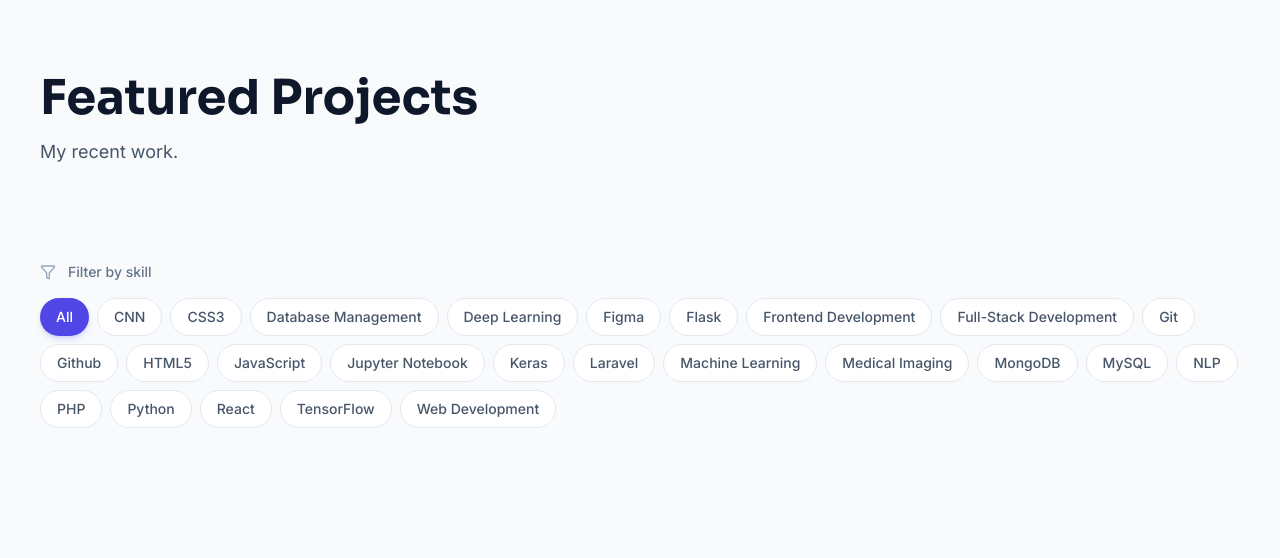
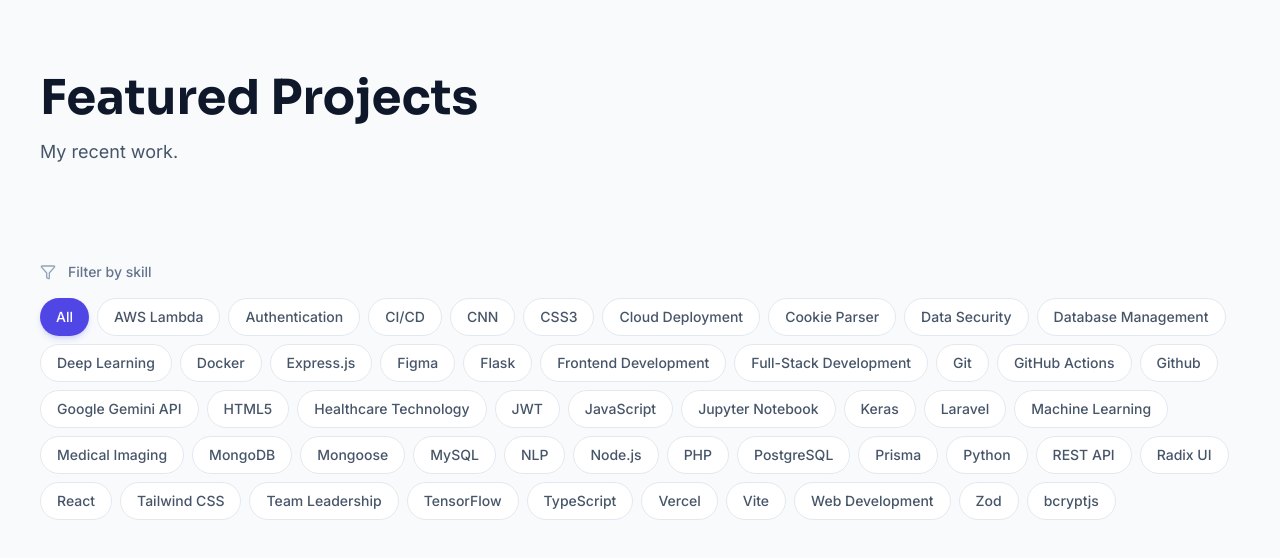
Before and after one commit to kAveeShA161/my_portfolio, a React (Vite) app: page / in a window 1280 px wide. Shown: the part 2349-2907 px from the top of the page. Built offline with nearby package versions, Linux system fonts and the light colour scheme.

Commit message:
Added the latest Projects

```diff
--- a/src/components/Projects.tsx
+++ b/src/components/Projects.tsx
@@ -5,6 +5,28 @@ import { ExternalLinkIcon, GithubIcon, FilterIcon } from 'lucide-react';
 const projectsData = [
   {
     id: 1,
+    title: 'TaskFlow - AI Powered Task Management App',
+    description:
+      'Developed and deployed a full-stack task management platform with productivity-focused features including task CRUD operations, dashboard analytics, mood tracking, focus streaks, and AI-powered task planning using Google Gemini API. Implemented secure authentication with JWT, email verification, OTP-based password reset, and deployed the backend on AWS Lambda with the frontend hosted on Vercel. Automated CI/CD workflows using GitHub Actions and optimized delivery through Docker containerization.',
+    image:
+      '/my_portfolio/images/TaskFlow_Image.png',
+    tags: ['React', 'Vite', 'Node.js', 'Express.js', 'MongoDB', 'Mongoose', 'JWT', 'bcryptjs', 'Cookie Parser', 'Google Gemini API', 'AWS Lambda', 'Vercel', 'GitHub Actions', 'Docker', 'CI/CD', 'REST API', 'Full-Stack Development', 'Authentication', 'Cloud Deployment'],
+    liveUrl: 'https://ai-based-to-do-app.vercel.app/',
+    githubUrl: 'https://github.com/kAveeShA161/AI_Based_To_Do_App'
+  },
+  {
+    id: 2,
+    title: 'Maternal & Child Health Management System - Ongoing Project',
+    description:
+      'Developing a full-stack healthcare management platform to digitize paper-based maternal and child health records and streamline healthcare operations for the MOH Office, Imbulpe, Sri Lanka. Built responsive and user-friendly interfaces to replace manual paperwork and improve patient data management efficiency for healthcare staff. Implemented secure authentication, encrypted data handling, RESTful APIs, validation, and scalable database architecture to ensure data integrity and system reliability.',
+    image:
+      '/my_portfolio/images/MOH_Imbulpe.png',
+    tags: ['React','TypeScript','Vite','Node.js','Express.js','PostgreSQL','Prisma','Tailwind CSS','Radix UI','JWT','REST API','Zod','Authentication','Data Security','Healthcare Technology','Full-Stack Development','Team Leadership','Database Management'],
+    liveUrl: '#',
+    githubUrl: '#'
+  },
+  {
+    id: 3,
     title: 'Brain Tumor Classifier',
     description:
       'Built a brain tumor classifier using convolutional neural networks (CNNs) to analyze MRI scans and identify tumor types. Focused on data preprocessing, model optimization, and improving prediction accuracy for reliable results.',
@@ -15,18 +37,18 @@ const projectsData = [
     githubUrl: 'https://github.com/kAveeShA161/Brain_Tumor_Classifier'
   },
   {
-  id: 2,
+    id: 4,
     title: 'Truth Lab - AI-Based Fake News Detector',
     description:
       'Created Truth Lab, a solution aimed at combating misinformation by analyzing content and providing credibility insights. The project highlights the role of technology in building a more informed and trustworthy digital space.',
     image:
       '/my_portfolio/images/TruthLab.png',
-  tags: ['React', 'Flask', 'MongoDB','NLP', 'TensorFlow', 'Python', 'Machine Learning', 'Web Development', 'Full-Stack Development', 'Database Management', 'Git', 'Github', 'Figma'],
+    tags: ['React', 'Flask', 'MongoDB', 'NLP', 'TensorFlow', 'Python', 'Machine Learning', 'Web Development', 'Full-Stack Development', 'Database Management', 'Git', 'Github', 'Figma'],
     liveUrl: 'https://www.linkedin.com/posts/kaveesha-sewmini-6862142b7_computerscience-miniproject-artificialintelligence-activity-7444394599189680128-V8ZU?utm_source=share&utm_medium=member_desktop&rcm=ACoAAEwHN8YBMimIh3vAIEjxbD3AuPRmZysgmZM',
     githubUrl: 'https://github.com/SE5104-Mini-Project-Group-08/TruthLab'
   },
   {
-  id: 3,
+    id: 5,
     title: 'University Sports Management System',
     description:
       'Built a University Sports Management System to manage student registrations, team creation, and sports activities efficiently. Key features include a role-based admin panel, interactive community page, and an online store with inventory management.',
@@ -37,7 +59,7 @@ const projectsData = [
     githubUrl: 'https://github.com/kAveeShA161/Sport_Management_System_WebProject'
   },
   {
-  id: 4,
+    id: 6,
     title: 'MT Hospital Service Website',
     description:
       'A responsive web application designed to provide easy access to healthcare services and medicine ordering. Features include intuitive navigation, an online pharmacy order form, and user registration functionality. Built using HTML and CSS with a focus on simplicity and usability.',
```
Also changed, not shown: public/images/MOH_Imbulpe.png (added), public/images/TaskFlow_Image.png (added). Lines whose indentation alone changed are shown as unchanged.
